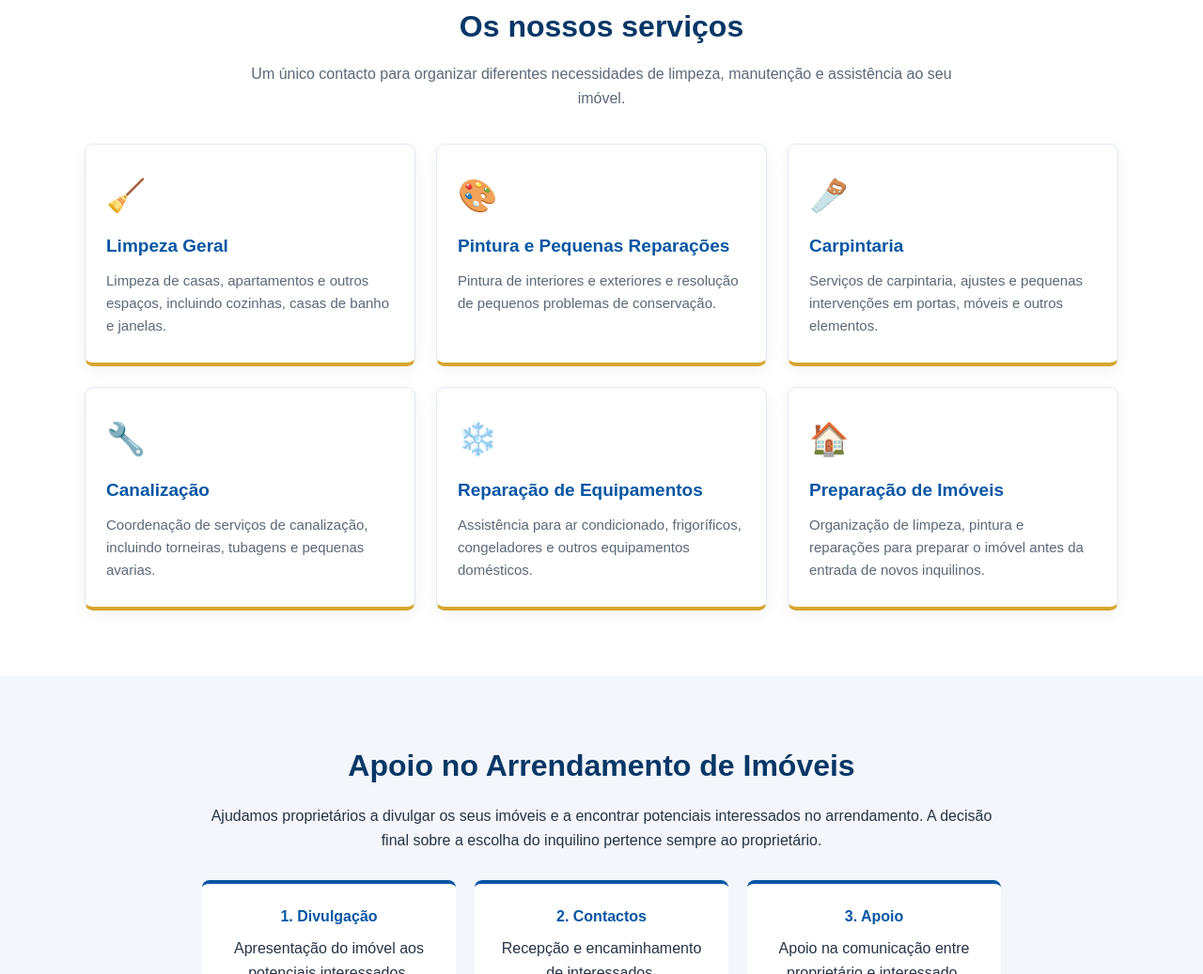
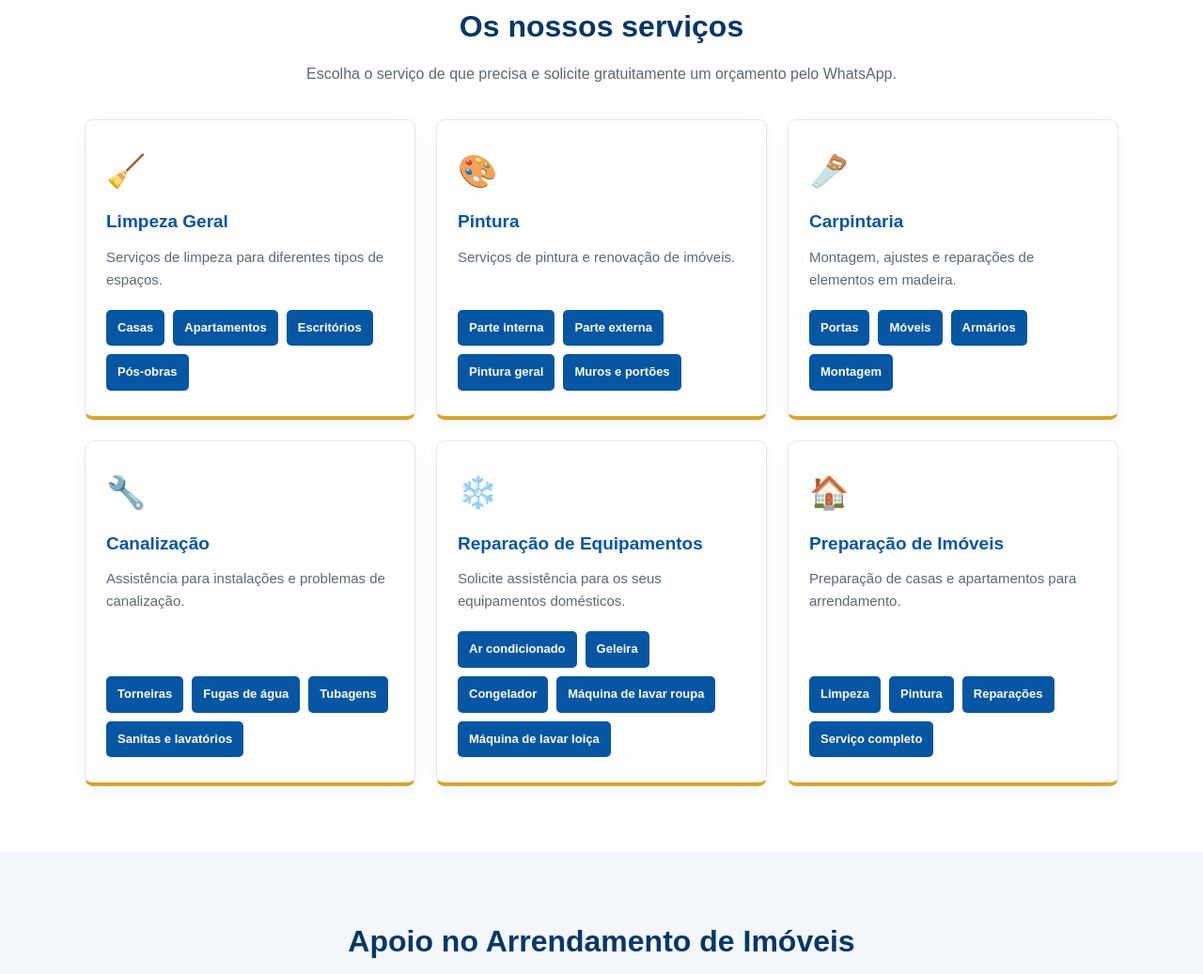
Before and after one commit to cadetetours-ai/cadete-services, a plain HTML site: page index.html in a window 1280 px wide. Shown: the part 962-1999 px from the top of the page at 94% size. Drawn offline with Linux system fonts and the light colour scheme.

Commit message:
Add individual WhatsApp quotation buttons for each service

```diff
--- a/index.html
+++ b/index.html
@@ -6,7 +6,7 @@
   <meta name="viewport" content="width=device-width, initial-scale=1.0">
 
   <title>Cadete Services | Prestação de Serviços na Beira</title>
-  <meta name="description" content="Cadete Services na Beira, Moçambique. Coordenação de serviços de limpeza, pintura, canalização, carpintaria, reparações e preparação de imóveis para arrendamento.">
+  <meta name="description" content="Cadete Services na Beira, Moçambique. Serviços de limpeza, pintura, canalização, carpintaria, reparações e preparação de imóveis para arrendamento.">
   <meta name="theme-color" content="#0756a3">
 
   <style>
@@ -151,6 +151,7 @@
 
     section {
       padding: 70px 0;
+      scroll-margin-top: 100px;
     }
 
     .section-title {
@@ -182,6 +183,7 @@
       grid-template-columns: repeat(3, 1fr);
       gap: 22px;
       margin-top: 35px;
+      align-items: stretch;
     }
 
     .service-card {
@@ -191,6 +193,8 @@
       border: 1px solid #e2e8f0;
       border-bottom: 4px solid var(--dourado);
       box-shadow: 0 5px 18px rgba(0,0,0,0.05);
+      display: flex;
+      flex-direction: column;
     }
 
     .service-icon {
@@ -207,6 +211,30 @@
     .service-card p {
       font-size: 15px;
       color: #5b6877;
+    }
+
+    .service-actions {
+      display: flex;
+      flex-wrap: wrap;
+      gap: 9px;
+      margin-top: auto;
+      padding-top: 20px;
+    }
+
+    .service-btn {
+      display: inline-block;
+      background: var(--azul);
+      color: var(--branco);
+      padding: 9px 12px;
+      border-radius: 5px;
+      font-size: 13px;
+      font-weight: 700;
+      transition: 0.2s;
+    }
+
+    .service-btn:hover {
+      background: var(--azul-escuro);
+      transform: translateY(-2px);
     }
 
     .property {
@@ -385,77 +413,131 @@
     </div>
   </section>
 
+  <!-- SERVIÇOS -->
   <section id="servicos">
     <div class="container">
+
       <h2 class="section-title">Os nossos serviços</h2>
 
       <p class="section-intro">
-          Um único contacto para organizar diferentes necessidades
-          de limpeza, manutenção e assistência ao seu imóvel.
+        Escolha o serviço de que precisa e solicite gratuitamente
+        um orçamento pelo WhatsApp.
       </p>
 
       <div class="services-grid">
 
+        <!-- LIMPEZA -->
         <article class="service-card">
           <div class="service-icon">🧹</div>
           <h3>Limpeza Geral</h3>
-            <p>
-              Limpeza de casas, apartamentos e outros espaços,
-              incluindo cozinhas, casas de banho e janelas.
-            </p>
+          <p>Serviços de limpeza para diferentes tipos de espaços.</p>
+
+          <div class="service-actions">
+            <a class="service-btn" href="https://wa.me/258875058349?text=Ola%2C%20pretendo%20solicitar%20preco%20para%20limpeza%20de%20casa." target="_blank" rel="noopener">Casas</a>
+
+            <a class="service-btn" href="https://wa.me/258875058349?text=Ola%2C%20pretendo%20solicitar%20preco%20para%20limpeza%20de%20apartamento." target="_blank" rel="noopener">Apartamentos</a>
+
+            <a class="service-btn" href="https://wa.me/258875058349?text=Ola%2C%20pretendo%20solicitar%20preco%20para%20limpeza%20de%20escritorio." target="_blank" rel="noopener">Escritórios</a>
+
+            <a class="service-btn" href="https://wa.me/258875058349?text=Ola%2C%20pretendo%20solicitar%20preco%20para%20limpeza%20pos-obras." target="_blank" rel="noopener">Pós-obras</a>
+          </div>
         </article>
 
+        <!-- PINTURA -->
         <article class="service-card">
           <div class="service-icon">🎨</div>
-            <h3>Pintura e Pequenas Reparações</h3>
-            <p>
-              Pintura de interiores e exteriores e resolução
-              de pequenos problemas de conservação.
-            </p>
+          <h3>Pintura</h3>
+          <p>Serviços de pintura e renovação de imóveis.</p>
+
+          <div class="service-actions">
+            <a class="service-btn" href="https://wa.me/258875058349?text=Ola%2C%20pretendo%20solicitar%20preco%20para%20pintura%20interna." target="_blank" rel="noopener">Parte interna</a>
+
+            <a class="service-btn" href="https://wa.me/258875058349?text=Ola%2C%20pretendo%20solicitar%20preco%20para%20pintura%20externa." target="_blank" rel="noopener">Parte externa</a>
+
+            <a class="service-btn" href="https://wa.me/258875058349?text=Ola%2C%20pretendo%20solicitar%20preco%20para%20pintura%20geral%20do%20imovel." target="_blank" rel="noopener">Pintura geral</a>
+
+            <a class="service-btn" href="https://wa.me/258875058349?text=Ola%2C%20pretendo%20solicitar%20preco%20para%20pintura%20de%20muros%20e%20portoes." target="_blank" rel="noopener">Muros e portões</a>
+          </div>
         </article>
 
+        <!-- CARPINTARIA -->
         <article class="service-card">
           <div class="service-icon">🪚</div>
           <h3>Carpintaria</h3>
-            <p>
-              Serviços de carpintaria, ajustes e pequenas
-              intervenções em portas, móveis e outros elementos.
-            </p>
+          <p>Montagem, ajustes e reparações de elementos em madeira.</p>
+
+          <div class="service-actions">
+            <a class="service-btn" href="https://wa.me/258875058349?text=Ola%2C%20pretendo%20solicitar%20preco%20para%20reparacao%20de%20portas." target="_blank" rel="noopener">Portas</a>
+
+            <a class="service-btn" href="https://wa.me/258875058349?text=Ola%2C%20pretendo%20solicitar%20preco%20para%20reparacao%20de%20moveis." target="_blank" rel="noopener">Móveis</a>
+
+            <a class="service-btn" href="https://wa.me/258875058349?text=Ola%2C%20pretendo%20solicitar%20preco%20para%20armarios." target="_blank" rel="noopener">Armários</a>
+
+            <a class="service-btn" href="https://wa.me/258875058349?text=Ola%2C%20pretendo%20solicitar%20preco%20para%20montagem%20de%20moveis." target="_blank" rel="noopener">Montagem</a>
+          </div>
         </article>
 
+        <!-- CANALIZAÇÃO -->
         <article class="service-card">
           <div class="service-icon">🔧</div>
           <h3>Canalização</h3>
-            <p>
-              Coordenação de serviços de canalização,
-              incluindo torneiras, tubagens e pequenas avarias.
-            </p>
+          <p>Assistência para instalações e problemas de canalização.</p>
+
+          <div class="service-actions">
+            <a class="service-btn" href="https://wa.me/258875058349?text=Ola%2C%20pretendo%20solicitar%20preco%20para%20reparacao%20de%20torneiras." target="_blank" rel="noopener">Torneiras</a>
+
+            <a class="service-btn" href="https://wa.me/258875058349?text=Ola%2C%20pretendo%20solicitar%20preco%20para%20reparacao%20de%20fugas%20de%20agua." target="_blank" rel="noopener">Fugas de água</a>
+
+            <a class="service-btn" href="https://wa.me/258875058349?text=Ola%2C%20pretendo%20solicitar%20preco%20para%20reparacao%20de%20tubagens." target="_blank" rel="noopener">Tubagens</a>
+
+            <a class="service-btn" href="https://wa.me/258875058349?text=Ola%2C%20pretendo%20solicitar%20preco%20para%20reparacao%20de%20sanitas%20e%20lavatorios." target="_blank" rel="noopener">Sanitas e lavatórios</a>
+          </div>
         </article>
 
+        <!-- REPARAÇÃO DE EQUIPAMENTOS -->
         <article class="service-card">
           <div class="service-icon">❄️</div>
           <h3>Reparação de Equipamentos</h3>
-            <p>
-              Assistência para ar condicionado, frigoríficos,
-              congeladores e outros equipamentos domésticos.
-            </p>
+          <p>Solicite assistência para os seus equipamentos domésticos.</p>
+
+          <div class="service-actions">
+            <a class="service-btn" href="https://wa.me/258875058349?text=Ola%2C%20pretendo%20solicitar%20preco%20para%20reparacao%20de%20ar%20condicionado." target="_blank" rel="noopener">Ar condicionado</a>
+
+            <a class="service-btn" href="https://wa.me/258875058349?text=Ola%2C%20pretendo%20solicitar%20preco%20para%20reparacao%20de%20geleira%20ou%20frigorifico." target="_blank" rel="noopener">Geleira</a>
+
+            <a class="service-btn" href="https://wa.me/258875058349?text=Ola%2C%20pretendo%20solicitar%20preco%20para%20reparacao%20de%20congelador." target="_blank" rel="noopener">Congelador</a>
+
+            <a class="service-btn" href="https://wa.me/258875058349?text=Ola%2C%20pretendo%20solicitar%20preco%20para%20reparacao%20de%20maquina%20de%20lavar%20roupa." target="_blank" rel="noopener">Máquina de lavar roupa</a>
+
+            <a class="service-btn" href="https://wa.me/258875058349?text=Ola%2C%20pretendo%20solicitar%20preco%20para%20reparacao%20de%20maquina%20de%20lavar%20loica." target="_blank" rel="noopener">Máquina de lavar loiça</a>
+          </div>
         </article>
 
+        <!-- PREPARAÇÃO DE IMÓVEIS -->
         <article class="service-card">
           <div class="service-icon">🏠</div>
           <h3>Preparação de Imóveis</h3>
-            <p>
-              Organização de limpeza, pintura e reparações
-              para preparar o imóvel antes da entrada de novos inquilinos.
-            </p>
+          <p>Preparação de casas e apartamentos para arrendamento.</p>
+
+          <div class="service-actions">
+            <a class="service-btn" href="https://wa.me/258875058349?text=Ola%2C%20pretendo%20solicitar%20preco%20para%20limpeza%20de%20imovel%20antes%20do%20arrendamento." target="_blank" rel="noopener">Limpeza</a>
+
+            <a class="service-btn" href="https://wa.me/258875058349?text=Ola%2C%20pretendo%20solicitar%20preco%20para%20pintura%20de%20imovel%20antes%20do%20arrendamento." target="_blank" rel="noopener">Pintura</a>
+
+            <a class="service-btn" href="https://wa.me/258875058349?text=Ola%2C%20pretendo%20solicitar%20preco%20para%20reparacoes%20num%20imovel." target="_blank" rel="noopener">Reparações</a>
+
+            <a class="service-btn" href="https://wa.me/258875058349?text=Ola%2C%20pretendo%20um%20orcamento%20para%20preparacao%20completa%20de%20um%20imovel." target="_blank" rel="noopener">Serviço completo</a>
+          </div>
         </article>
 
       </div>
     </div>
   </section>
 
+  <!-- APOIO AO ARRENDAMENTO -->
   <section class="property" id="imoveis">
     <div class="container property-content">
+
       <h2 class="section-title">Apoio no Arrendamento de Imóveis</h2>
 
       <p>
@@ -485,6 +567,7 @@
     </div>
   </section>
 
+  <!-- CONTACTOS -->
   <section id="contacto" class="contact">
     <div class="container">
 
```
Lines whose indentation alone changed are shown as unchanged.
